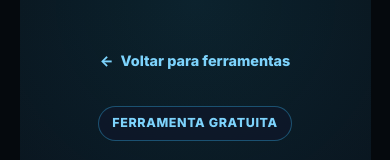
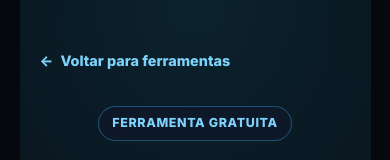
Before and after one commit to dmarostega/rockcode-front-end-vuejs, a Vue app: page /ferramentas/gerador-uuid in a window 390 px wide. Shown: the top 160 px of the page. Built offline with nearby package versions, Linux system fonts and the light colour scheme.

Commit message:
Align tool back links

```diff
--- a/src/components/tools/ToolBackLink.vue
+++ b/src/components/tools/ToolBackLink.vue
@@ -24,8 +24,10 @@ defineProps({
 
 <style scoped>
 .tool-back-link {
+  width: 100%;
   max-width: 1100px;
   margin: 0 auto;
+  text-align: left;
 }
 
 .tool-back-link a {
--- a/src/views/Base64ConverterView.vue
+++ b/src/views/Base64ConverterView.vue
@@ -489,10 +489,6 @@ textarea:focus {
 }
 
 @media (max-width: 820px) {
-  :global(.tool-back-link) {
-    max-width: 100%;
-  }
-
   .tool-panel,
   .content-grid,
   .faq-list,
--- a/src/views/JsonFormatterView.vue
+++ b/src/views/JsonFormatterView.vue
@@ -442,10 +442,6 @@ textarea:focus {
 }
 
 @media (max-width: 820px) {
-  :global(.tool-back-link) {
-    max-width: 100%;
-  }
-
   .tool-panel,
   .content-grid,
   .faq-list {
--- a/src/views/UuidGeneratorView.vue
+++ b/src/views/UuidGeneratorView.vue
@@ -422,10 +422,6 @@ const copyUuid = async () => {
 }
 
 @media (max-width: 820px) {
-  :global(.tool-back-link) {
-    max-width: 100%;
-  }
-
   .generator-panel,
   .content-grid,
   .faq-list {
```
Also changed, not shown: 1 other file (tests, documents, lock files or other folders).
